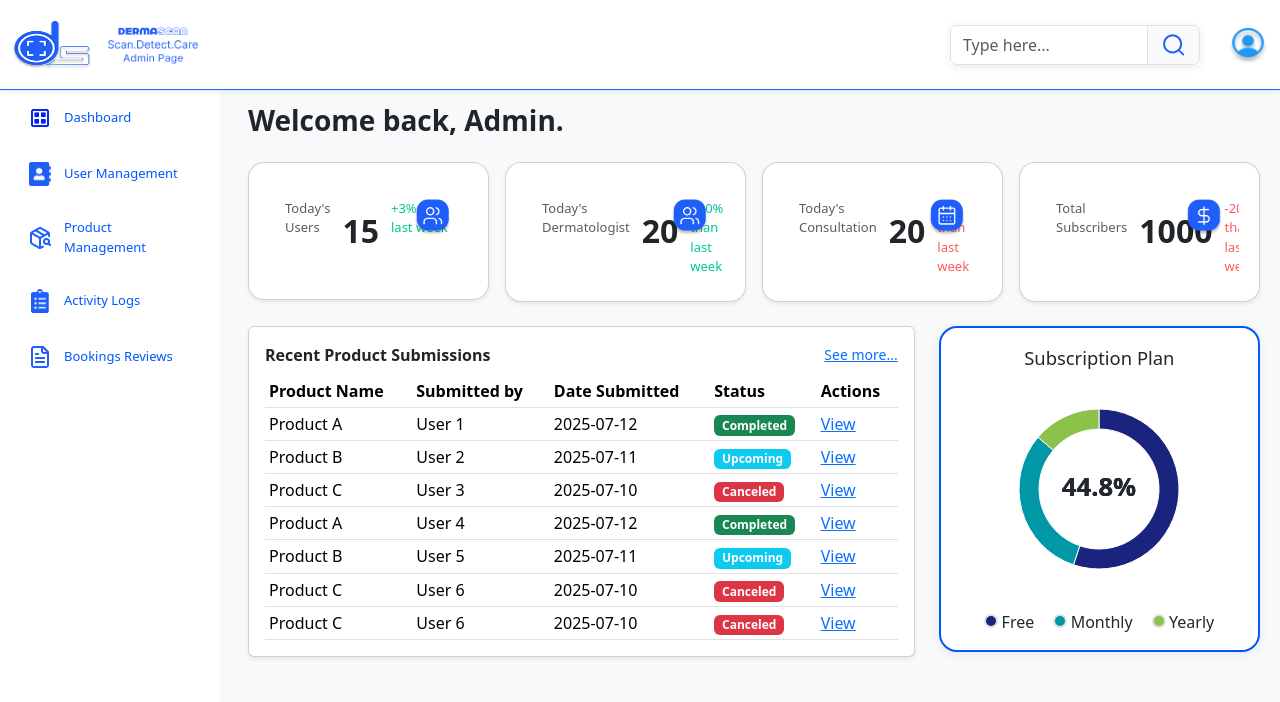
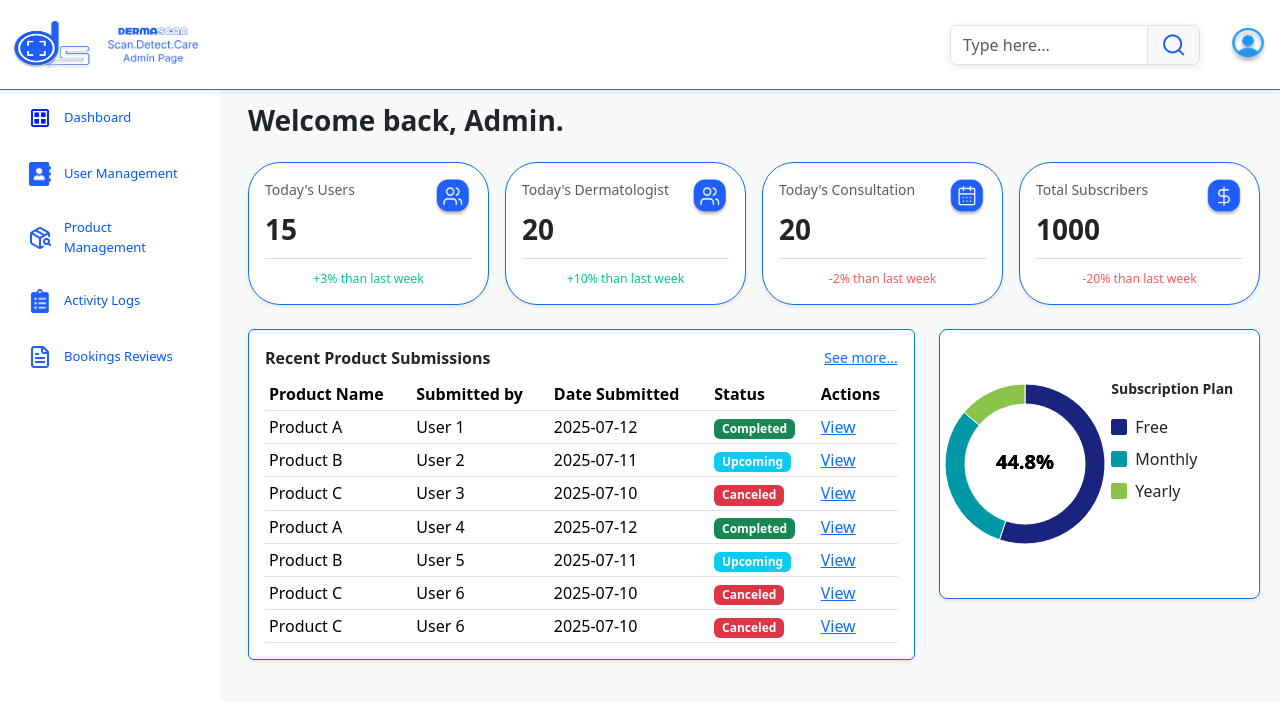
Before and after one commit to luismahusay/DermaScan-Web-Frontend, a React (Create React App) app: page /admin/admin_dashboard in a window 1280 px wide. Shown: the top 702 px of the page. Built offline with nearby package versions, Linux system fonts and the light colour scheme.

Commit message:
admin subscription change

```diff
--- a/src/admin/SubscriptionPlanCard.js
+++ b/src/admin/SubscriptionPlanCard.js
@@ -3,17 +3,17 @@ import { PieChart, Pie, Cell, Tooltip, ResponsiveContainer } from 'recharts';
 import '../styles/admin_dashboard.css';
 
 const data = [
-  { name: 'Free', value: 320, color: '#1A237E' }, // Deep blue
-  { name: 'Monthly', value: 180, color: '#0097A7' }, // Teal
-  { name: 'Yearly', value: 80, color: '#8BC34A' }, // Light green
+  { name: 'Free', value: 320, color: '#1A237E' },
+  { name: 'Monthly', value: 180, color: '#0097A7' },
+  { name: 'Yearly', value: 80, color: '#8BC34A' },
 ];
 
 const total = data.reduce((sum, entry) => sum + entry.value, 0);
-const percent = ((data[1].value + data[2].value) / total * 100).toFixed(1); // Monthly+Yearly
+const percent = ((data[1].value + data[2].value) / total * 100).toFixed(1);
 
 const renderCustomizedLabel = ({ cx, cy }) => {
   return (
-    <text x={cx} y={cy} textAnchor="middle" dominantBaseline="middle" className="donut-center-label">
+    <text x={cx} y={cy} textAnchor="middle" dominantBaseline="middle" className="fs-5 fw-bold" fill="#000">
       {percent}%
     </text>
   );
@@ -21,11 +21,20 @@ const renderCustomizedLabel = ({ cx, cy }) => {
 
 const SubscriptionPlanCard = () => {
   return (
-    <div className="subscription-plan-card aligned-card">
-      <div className="subscription-plan-title">Subscription Plan</div>
-      <div className="donut-chart-container">
-        <ResponsiveContainer width="100%" height={200}>
-          <PieChart>
+    <div
+      className="subscription-plan-card p-4 border border-primary rounded-3 shadow-sm bg-white h-100"
+      style={{
+        borderRadius: '10px',
+        borderColor: 'blue',
+        borderWidth: '1px',
+        borderStyle: 'solid',
+      }}
+    >
+      <div className="row align-items-center ">
+        {/* Donut Chart - Left */}
+        <div className="col-md-6 col-12 mb-3 mb-md-0 d-flex justify-content-center">
+          <div style={{ width: 220, height: 220 }}>
+            <PieChart width={220} height={220}>
               <Pie
                 data={data}
                 cx="50%"
@@ -48,15 +57,31 @@ const SubscriptionPlanCard = () => {
                 contentStyle={{ borderRadius: 4, fontSize: 14 }}
               />
             </PieChart>
-        </ResponsiveContainer>
           </div>
-      <div className="donut-legend">
+        </div>
+
+        {/* Legend - Right */}
+        <div className="col-md-6 col-12 mt-4 d-flex flex-column align-items-start justify-content-center">
+          <div className="subscription-plan-title fw-bold text-center d-flex justify-content-start mb-3">
+          Subscription Plan
+          </div>
+          <div className="d-flex flex-column align-items-start gap-2">
             {data.map((entry) => (
-          <div className="donut-legend-item" key={entry.name}>
-            <span className="donut-legend-color" style={{ background: entry.color }}></span>
-            <span className="donut-legend-label">{entry.name}</span>
+              <div key={entry.name} className="d-flex align-items-center">
+                <div
+                  style={{
+                    width: 16,
+                    height: 16,
+                    backgroundColor: entry.color,
+                    borderRadius: 2, // square
+                    marginRight: 8,
+                  }}
+                ></div>
+                <span>{entry.name}</span>
               </div>
             ))}
+          </div>
+        </div>
       </div>
     </div>
   );
--- a/src/admin/admin_dashboard.js
+++ b/src/admin/admin_dashboard.js
@@ -217,12 +217,26 @@ function AdminDashboard() {
                   <Row className="mb-4 g-3">
                     {statCards.map((card, idx) => (
                       <Col key={idx} xs={12} sm={6} md={6} lg={3}>
-                        <Card className="shadow-sm rounded-4 h-100 stat-card">
-                          <Card.Body className="position-relative p-3">
-                            <img src={card.icon} alt={card.iconAlt} className="stat-card-icon position-absolute top-0 end-0 m-3" />
-                            <div className="text-muted" style={{ fontSize: 13 }}>{card.label}</div>
-                            <div className="fw-bold fs-2 my-2">{card.value}</div>
-                            <div style={{ fontSize: 13, color: card.trendColor }}>{card.trend}</div>
+                        <Card className="shadow-sm border border-primary rounded-5 h-100">
+                          <Card.Body className="position-relative d-flex flex-column justify-content-between p-3">
+                            {/* Icon top-right */}
+                            <div className="position-absolute top-0 end-0 m-3">
+                              <img src={card.icon} alt={card.iconAlt} style={{ width: '38px', height: '38px' }} />
+                            </div>
+                            {/* Label top-left */}
+                            <div className="text-muted small">{card.label}</div>
+                            {/* Value center-right */}
+                            <div className="mt-2 d-flex justify-content-start align-items-center">
+                              <span className="fw-bold fs-3">{card.value}</span>
+                            </div>
+                            {/* Horizontal Line */}
+                            <hr className="my-2 border-secondary" />
+                            {/* Trend bottom-center */}
+                            <div className="text-center mt-auto">
+                              <span className="small" style={{ color: card.trendColor }}>
+                                {card.trend}
+                              </span>
+                            </div>
                           </Card.Body>
                         </Card>
                       </Col>
@@ -233,7 +247,7 @@ function AdminDashboard() {
                   <Row>
                     {/* Left: Table */}
                     <Col xs={12} lg={8} className="mb-4">
-                      <Card className="shadow-sm mb-4 recent-product-card">
+                      <Card className="border border-primary shadow-sm mb-4 recent-product-card">
                         <Card.Body>
                           <div className="d-flex flex-column flex-md-row justify-content-between align-items-md-center mb-2 gap-2">
                             <div className="fw-semibold">Recent Product Submissions</div>
--- a/src/styles/admin_dashboard.css
+++ b/src/styles/admin_dashboard.css
@@ -1,173 +1,12 @@
- .subscription-plan-card {
-    padding: 1rem;
-  }
+
+html, body {
+  overflow-x: hidden !important;
+}
+
 .admin-profile-modal{
   margin-top: 100px !important;
 }
 
-@media (min-width: 992px) and (max-width: 1200px) {
-  .main-content .row {
-    display: flex;
-    align-items: stretch !important;
-    height: 100%;
-  }
-  .main-content .row > .col-lg-8,
-  .main-content .row > .col-lg-3 {
-    display: flex;
-    flex-direction: column;
-    height: 100%;
-  }
-  .subscription-plan-card {
-    min-width: 0 !important;
-  }
-  .donut-legend {
-    flex-wrap: wrap;
-    padding-left: 16px;
-    padding-right: 16px;
-    justify-content: center;
-    gap: 1.2rem;
-  }
-  .donut-legend-item {
-    margin-bottom: 2px;
-  }
-}
-/* Subscription Plan Card Styles */
-.subscription-plan-card {
-  background: #fff;
-  border-radius: 18px;
-  box-shadow: 0 2px 12px 0 rgba(60,72,100,0.08);
-  padding: none;
-  display: flex;
-  flex-direction: column;
-  align-items: center;
-  min-width: 310px;
-  max-width: 100%;
-  margin: 0 auto;
-}
-
-.subscription-plan-title {
-  font-size: 1.15rem;
-  font-weight: 500;
-  color: #23272e;
-  margin-bottom: 1.1rem;
-  text-align: center;
-}
-
-.donut-chart-container {
-  width: 100%;
-  max-width: 260px;
-  height: 200px;
-  display: flex;
-  align-items: center;
-  justify-content: center;
-  margin-bottom: 1.1rem;
-}
-
-.donut-center-label {
-  font-size: 1.6rem;
-  font-weight: 600;
-  fill: #23272e;
-}
-
-.donut-legend {
-  display: flex;
-  justify-content: center;
-  gap: 1.2rem;
-  width: 100%;
-  margin-top: 0.2rem;
-}
-
-.donut-legend-item {
-  align-items: center;
-  gap: 0.45rem;
-  font-size: 1rem;
-  color: #23272e;
-}
-
-.donut-legend-color {
-  width: 14px;
-  height: 14px;
-  border-radius: 50%;
-  display: inline-block;
-  margin-right: 0.2rem;
-  border: 2px solid #e0e0e0;
-}
-
-@media (max-width: 600px) {
-  .subscription-plan-card {
-    padding: 1rem 0.5rem 1rem 0.5rem;
-    min-width: 0;
-  }
-  .donut-chart-container {
-    max-width: 180px;
-    height: 140px;
-  }
-  .donut-center-label {
-    font-size: 1.1rem;
-  }
-  .donut-legend {
-    gap: 0.7rem;
-    font-size: 0.95rem;
-  }
-  .donut-legend-color {
-    width: 11px;
-    height: 11px;
-  }
-}
-.subscription-plan-card {
-  border-radius: 18px !important;
-  box-shadow: 0 2px 12px 0 rgba(0,0,0,0.07);
-  background: #fff;
-  position: relative;
-  min-height: 140px;
-  border: 2px solid #0057FF;
-}
-.stat-card-icon {
-  width: 38px;
-  height: 38px;
-  object-fit: contain;
-  z-index: 1;
-}
-@media (min-width: 768px) {
-  .main-content {
-    padding-top: 100px !important;
-  }
-}
-.sidebar-icon {
-  width: 24px;
-  height: 24px;
-  margin-right: 12px;
-  object-fit: contain;
-  vertical-align: middle;
-}
-@media (max-width: 767.98px) {
-  .admin-navbar {
-    position: fixed !important;
-    left: 0;
-    right: 0;
-    top: 0;
-    width: 100vw;
-    z-index: 1200;
-    background: #fff;
-  }
-  .main-content {
-    padding-top: 90px !important;
-    width: 100%;
-  }
-  .admin-header-actions {
-    flex-direction: row !important;
-    align-items: center !important;
-    gap: 10px;
-    width: auto;
-  }
-  .admin-navbar .btn.d-md-none {
-    z-index: 1300;
-    position: absolute;
-    left: 8px;
-    top: 50%;
-    transform: translateY(-50%);
-  }
-}
 /* Sidebar styles */
 .admin-sidebar {
   background: #fff !important;
@@ -210,6 +49,97 @@
   background: #0057FF;
   color: #fff;
 }
+.sidebar-icon {
+  width: 24px;
+  height: 24px;
+  margin-right: 12px;
+  object-fit: contain;
+  vertical-align: middle;
+}
+
+@media (max-width: 600px) {
+  .subscription-plan-card {
+    padding: 1rem 0.5rem 1rem 0.5rem;
+    min-width: 0;
+  }
+  .donut-chart-container {
+    max-width: 180px;
+    height: 140px;
+  }
+  .donut-center-label {
+    font-size: 1.1rem;
+  }
+  .donut-legend {
+    gap: 0.7rem;
+    font-size: 0.95rem;
+  }
+  .donut-legend-color {
+    width: 11px;
+    height: 11px;
+  }
+}
+
+@media (min-width: 992px) and (max-width: 1200px) {
+  .main-content .row {
+    display: flex;
+    align-items: stretch !important;
+    height: 100%;
+  }
+  .main-content .row > .col-lg-8,
+  .main-content .row > .col-lg-3 {
+    display: flex;
+    flex-direction: column;
+    height: 100%;
+  }
+  .subscription-plan-card {
+    min-width: 0 !important;
+  }
+  .donut-legend {
+    flex-wrap: wrap;
+    padding-left: 16px;
+    padding-right: 16px;
+    justify-content: center;
+    gap: 1.2rem;
+  }
+  .donut-legend-item {
+    margin-bottom: 2px;
+  }
+}
+
+@media (min-width: 768px) {
+  .main-content {
+    padding-top: 100px !important;
+  }
+}
+@media (max-width: 767.98px) {
+  .admin-navbar {
+    position: fixed !important;
+    left: 0;
+    right: 0;
+    top: 0;
+    width: 100vw;
+    z-index: 1200;
+    background: #fff;
+  }
+  .main-content {
+    padding-top: 90px !important;
+    width: 100%;
+  }
+  .admin-header-actions {
+    flex-direction: row !important;
+    align-items: center !important;
+    gap: 10px;
+    width: auto;
+  }
+  .admin-navbar .btn.d-md-none {
+    z-index: 1300;
+    position: absolute;
+    left: 8px;
+    top: 50%;
+    transform: translateY(-50%);
+  }
+}
+
 @media (max-width: 767.98px) {
   .admin-sidebar {
     position: static;
@@ -222,9 +152,6 @@
   }
 }
 
-html, body {
-  overflow-x: hidden !important;
-}
 @media (min-width: 768px) {
   .main-content {
     margin-left: 220px !important;
@@ -240,16 +167,6 @@ html, body {
     max-width: 1024px;
   }
 
-  /* Limit stat card height on 1024px screens */
-  .stat-card {
-    max-height: 140px;
-  }
-
-  .stat-card .card-body {
-    padding: 1rem !important;
-    overflow: hidden;
-  }
-
   /* Fix spacing issues - override the stretch behavior */
   .main-content .row {
     align-items: flex-start !important;
```
Also changed, not shown: src/admin/UserManagement.js (+23 -18 lines), src/styles/user_management.css (+3 -11 lines). Lines whose indentation alone changed are shown as unchanged.
